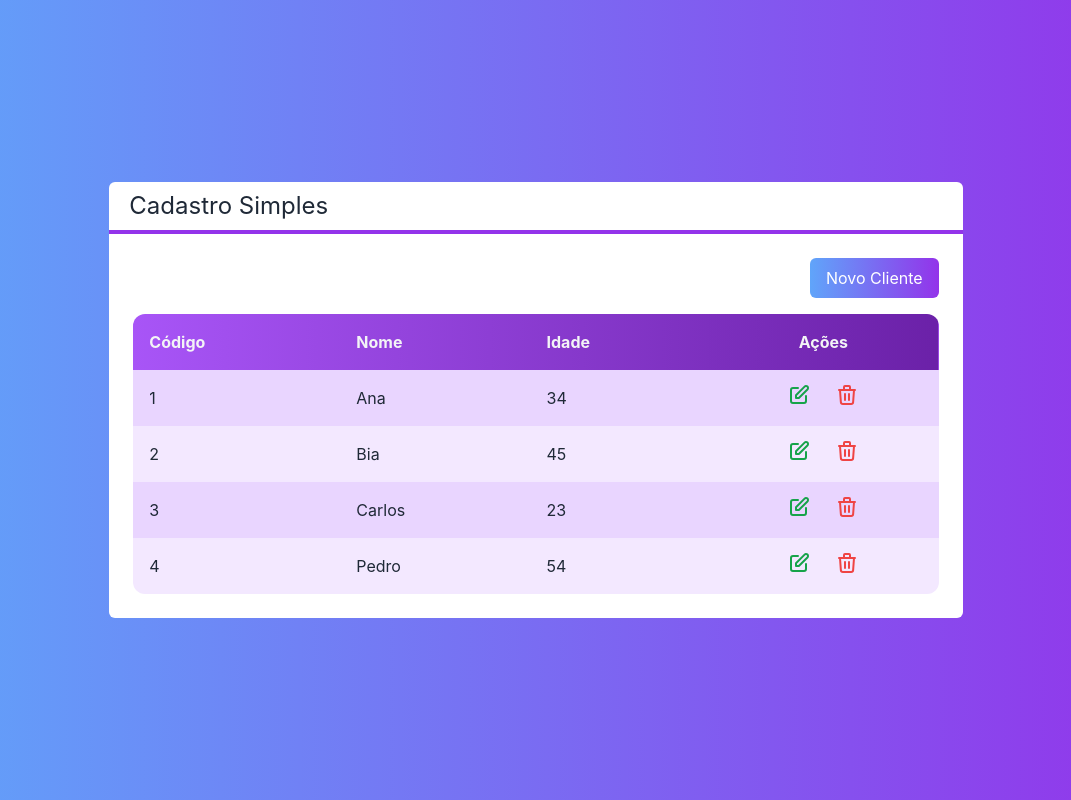
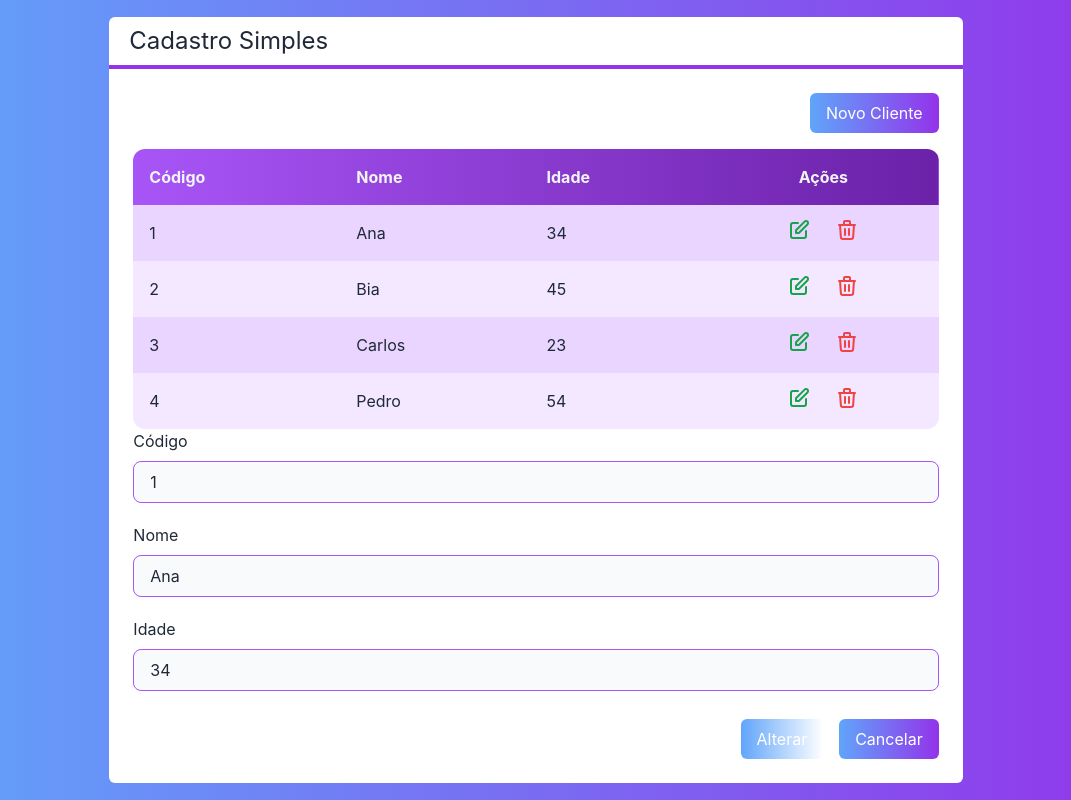
Before and after one commit to P4ul1t0s/next-crud, a Next.js app: page / in a window 1280 px wide. Shown: the whole page, without its empty margins (104-1175 px from the left). Built offline with nearby package versions, Linux system fonts and the light colour scheme.

Commit message:
Componente Formulário

```diff
--- /dev/null
+++ b/src/components/Entrada.tsx
@@ -0,0 +1,27 @@
+interface EntradaProps{
+    texto: string
+    tipo?: 'text' | 'number'
+    valor: any
+    somenteLeitura?: boolean
+    className?: string
+    valorMudou?: (valor: any) => void
+}
+
+export default function Entrada(props: EntradaProps){
+    return(
+        <div className={`flex flex-col ${props.className}`}>
+            <label className="mb-2">
+                {props.texto}
+            </label>
+            <input
+                type={props.tipo ?? 'text'}
+                value={props.valor}
+                readOnly={props.somenteLeitura}
+                onChange={e => props.valorMudou?.(e.target.value)}
+                className={
+                    `border border-purple-500 rounded-lg focus:outline-none bg-gray-50 py-2 px-4 ${props.somenteLeitura ? '' : 'focus:bg-white'}`
+                }
+            />
+        </div>
+    )
+}
--- /dev/null
+++ b/src/components/Formulario.tsx
@@ -0,0 +1,30 @@
+import { useState } from "react";
+import Cliente from "../core/Cliente";
+import Botao from "./Botao";
+import Entrada from "./Entrada";
+
+interface FormularioProps{
+    cliente: Cliente
+}
+
+export default function Formulario(props: FormularioProps){
+    const id = props.cliente?.id
+    const [nome, setNome] = useState(props.cliente?.nome ?? '')
+    const [idade, setIdade] = useState(props.cliente?.idade ?? 0)
+
+    return(
+        <div>
+            {id ? (
+                <Entrada somenteLeitura texto="Código" valor={id} className="mb-5"/>
+            ) : (
+                false
+            )}
+            <Entrada texto="Nome" valor={nome} valorMudou={setNome} className="mb-5"/>
+            <Entrada texto="Idade" valor={idade} tipo={"number"} valorMudou={setIdade}/>
+            <div className="flex justify-end mt-7">
+                <Botao cor="blue" classname="mr-4">{id ? 'Alterar' : 'Salvar'}</Botao>
+                <Botao cor="gray">Cancelar</Botao>
+            </div>
+        </div>
+    )
+}
--- a/src/pages/index.tsx
+++ b/src/pages/index.tsx
@@ -1,4 +1,5 @@
 import Botao from '../components/Botao'
+import Formulario from '../components/Formulario'
 import Layout from '../components/Layout'
 import Tabela from '../components/Tabela'
 import Cliente from '../core/Cliente'
@@ -26,6 +27,7 @@ export default function Home() {
                     <Botao cor="green" classname="mb-4">Novo Cliente</Botao>
                 </div>
                 <Tabela clientes={clientes} clienteSelecionado={clienteSelecionado} clienteExcluido={clienteExcluido}></Tabela>
+                <Formulario cliente={clientes[0]}/>
             </Layout>
         </div>
     )
```
